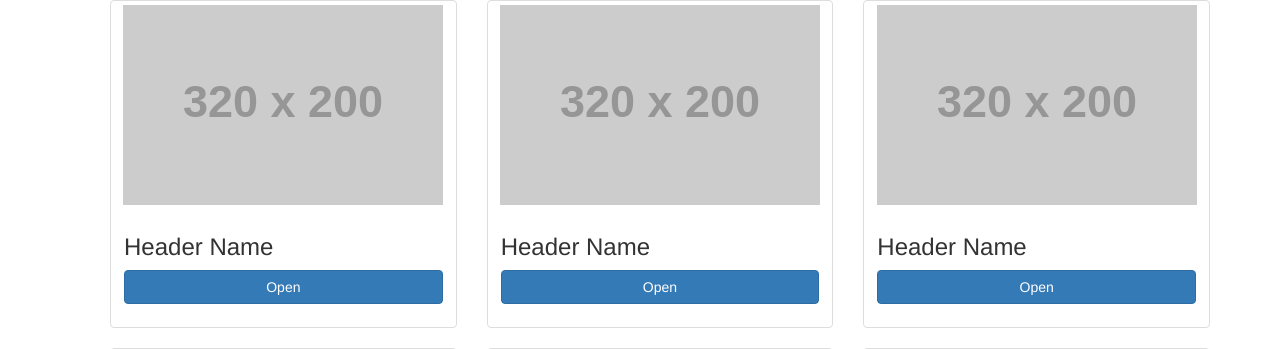
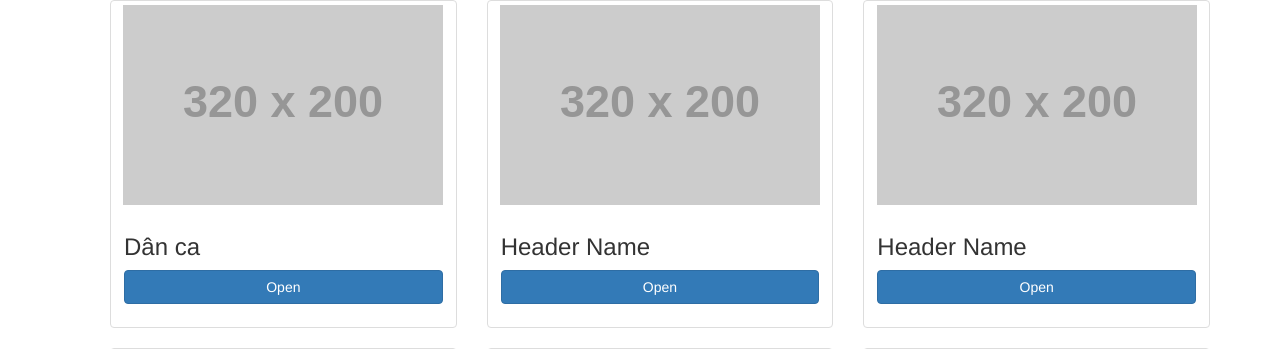
Before and after one commit to philonganhvu/design_kara, a PHP site: page / in a window 1280 px wide. Shown: the top 349 px of the page. Run offline with PHP 8.4, Linux system fonts and the light colour scheme; grey boxes labelled with a size stand in for pictures from a placeholder-image service; some libraries are stand-ins or nearby versions.

Commit message:
thêm mới

```diff
--- a/index.php
+++ b/index.php
@@ -16,7 +16,7 @@
                     <div class="thumbnail">
                         <img src="http://placehold.it/320x200" alt="ALT NAME" class="img-responsive" />
                         <div class="caption">
-                            <h3>Header Name</h3>
+                            <h3>Dân ca</h3>
 
                             <p align="center"><a href="http://bootsnipp.com/" class="btn btn-primary btn-block">Open</a>
                             </p>
```
